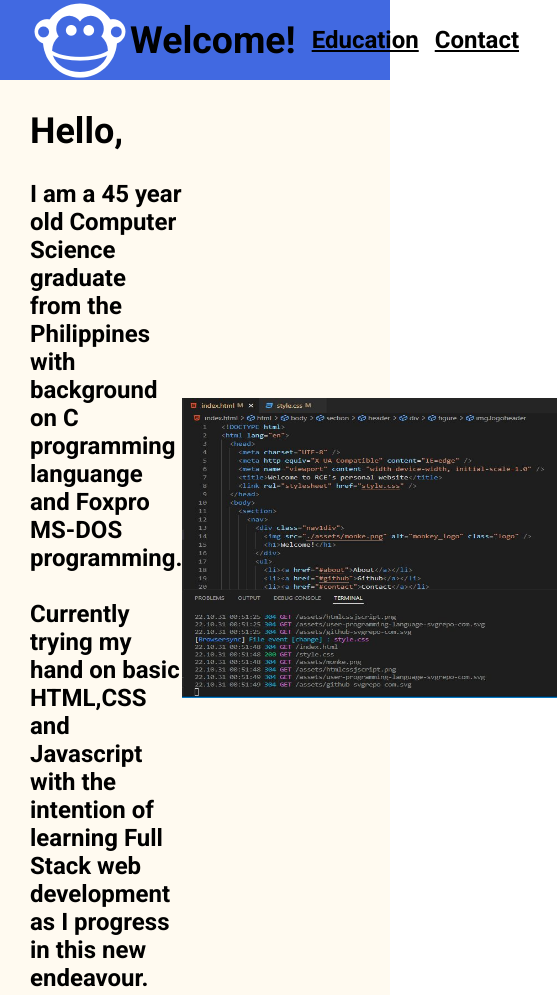
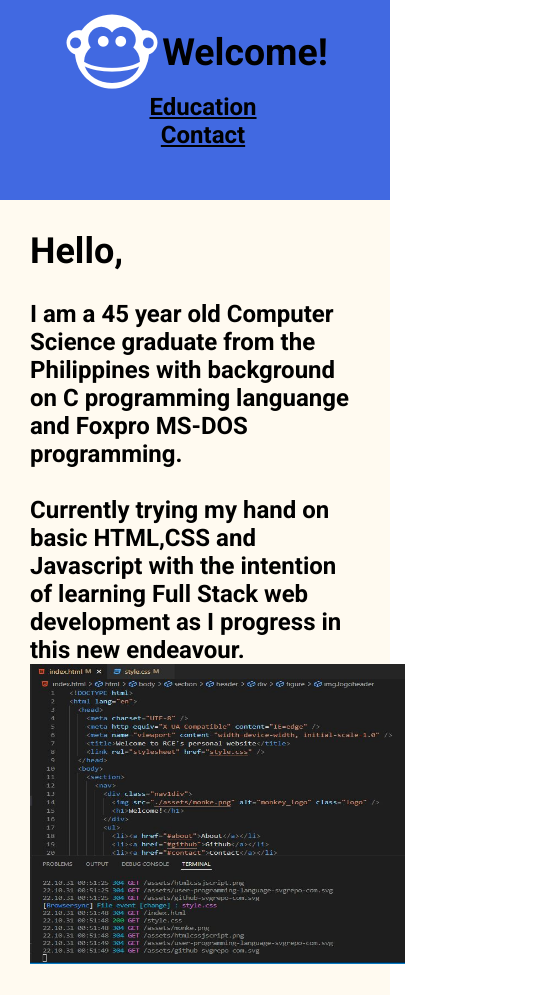
Before and after one commit to m4ndr4ke/rce.github.io, a website: page index.html in a window 390 px wide. Shown: the top 995 px of the page, 557 px wide, since content can reach past the window. Drawn offline with Linux system fonts and the light colour scheme.

Commit message:
First Commit
1st Commit

```diff
--- a/index.html
+++ b/index.html
@@ -9,9 +9,10 @@
   </head>
   <body>
     <section>
-      <nav>
+      <nav class="navmain">
         <div class="nav1div">
           <img src="./assets/monke.png" alt="monkey_logo" class="logo" />
+
           <h1>Welcome!</h1>
         </div>
         <ul class="nav1ul">
@@ -19,6 +20,7 @@
           <li class="nav1li"><a href="#contact">Contact</a></li>
         </ul>
       </nav>
+
       <header>
         <div>
           <h1>Hello,</h1>
--- a/style.css
+++ b/style.css
@@ -112,3 +112,57 @@ button {
 .edulist {
   list-style-type: none;
 }
+
+@media (max-width: 720px) {
+  nav {
+    height: 200px;
+    align-items: center;
+    justify-content: center;
+    padding: 10px 30px;
+    background-color: royalblue;
+    display: block;
+  }
+
+  .nav1div {
+    color: black;
+    font-size: 32px;
+    font-weight: bold;
+
+    align-items: center;
+    justify-content: center;
+  }
+
+  .navmain {
+    align-items: center;
+    justify-content: center;
+    text-align: center;
+  }
+
+  .nav1ul {
+    display: inline-block;
+    align-items: center;
+    justify-content: center;
+    text-align: center;
+  }
+
+  .nav1li {
+    list-style-type: none;
+    padding-left: 16px;
+    align-items: center;
+    justify-content: center;
+    text-align: center;
+  }
+
+  header {
+    background-color: floralwhite;
+    /*height: calc(100vh - 80px);*/
+    padding: 30px;
+    display: block;
+    align-items: center;
+    justify-content: space-between;
+
+    color: black;
+    font-size: 24px;
+    font-weight: bold;
+  }
+}
```
